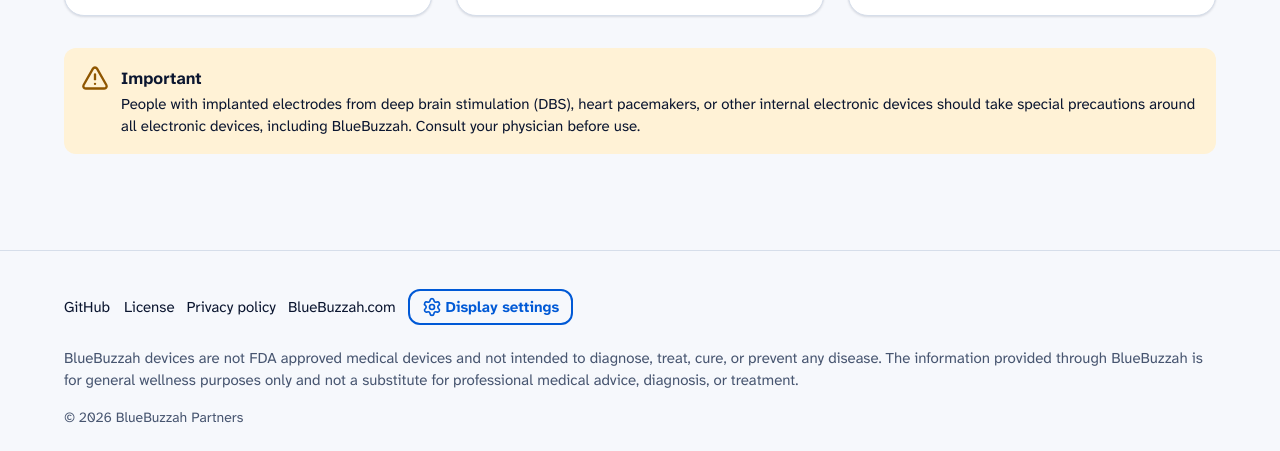
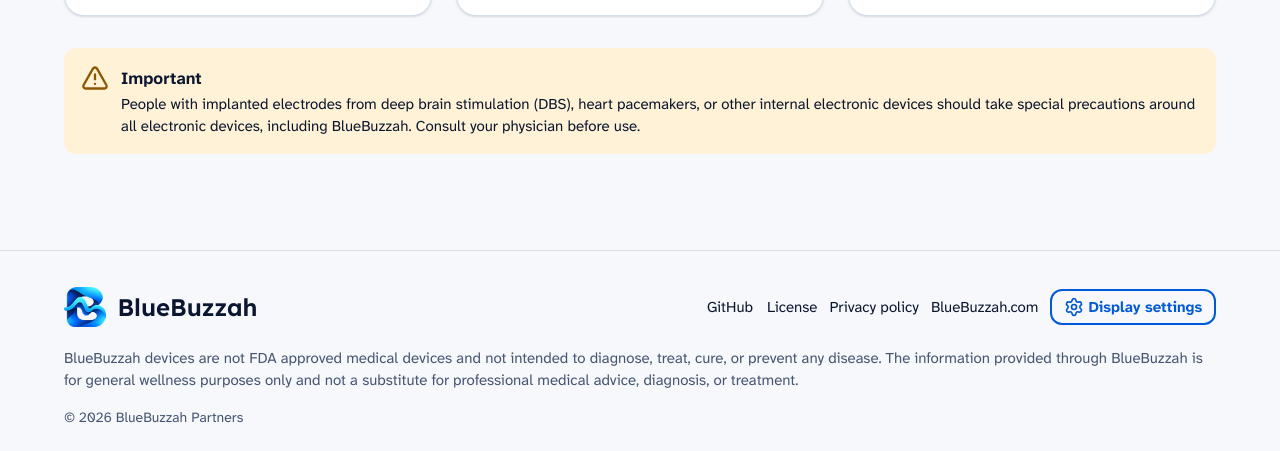
Before and after one commit to BlueBuzzah/BuzzahBuddy.com, a plain HTML site: page index.html in a window 1280 px wide. Shown: the part 903-1354 px from the top of the page. Drawn offline with Linux system fonts and the light colour scheme.

Commit message:
feat: add BlueBuzzah lockup to footer
Link the BlueBuzzah mark and name to bluebuzzah.com at the start of the
footer so visitors can find the parent project from the site.

```diff
--- a/index.html
+++ b/index.html
@@ -85,6 +85,10 @@
 	<footer class="site-footer">
 		<div class="container footer-grid">
 			<div class="footer-top">
+				<a class="lockup" href="https://bluebuzzah.com">
+					<img src="assets/bluebuzzah-mark-512.png" alt="" width="42" height="40">
+					<span class="title-l">BlueBuzzah</span>
+				</a>
 				<nav aria-label="Footer">
 					<ul class="list-reset footer-links">
 						<li><a class="nav-link body-s" href="https://github.com/BlueBuzzah/BuzzahBuddy">GitHub</a></li>
```
